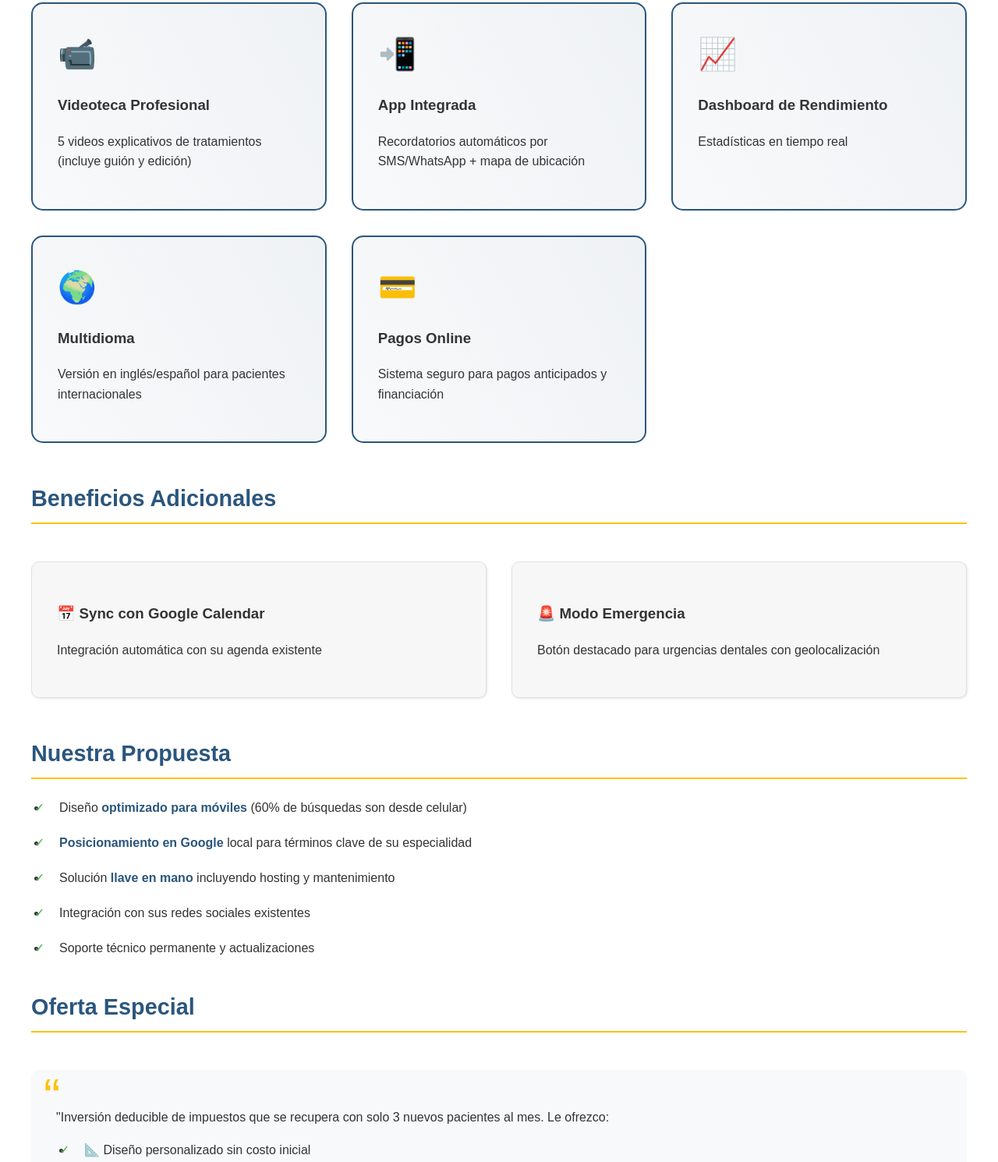
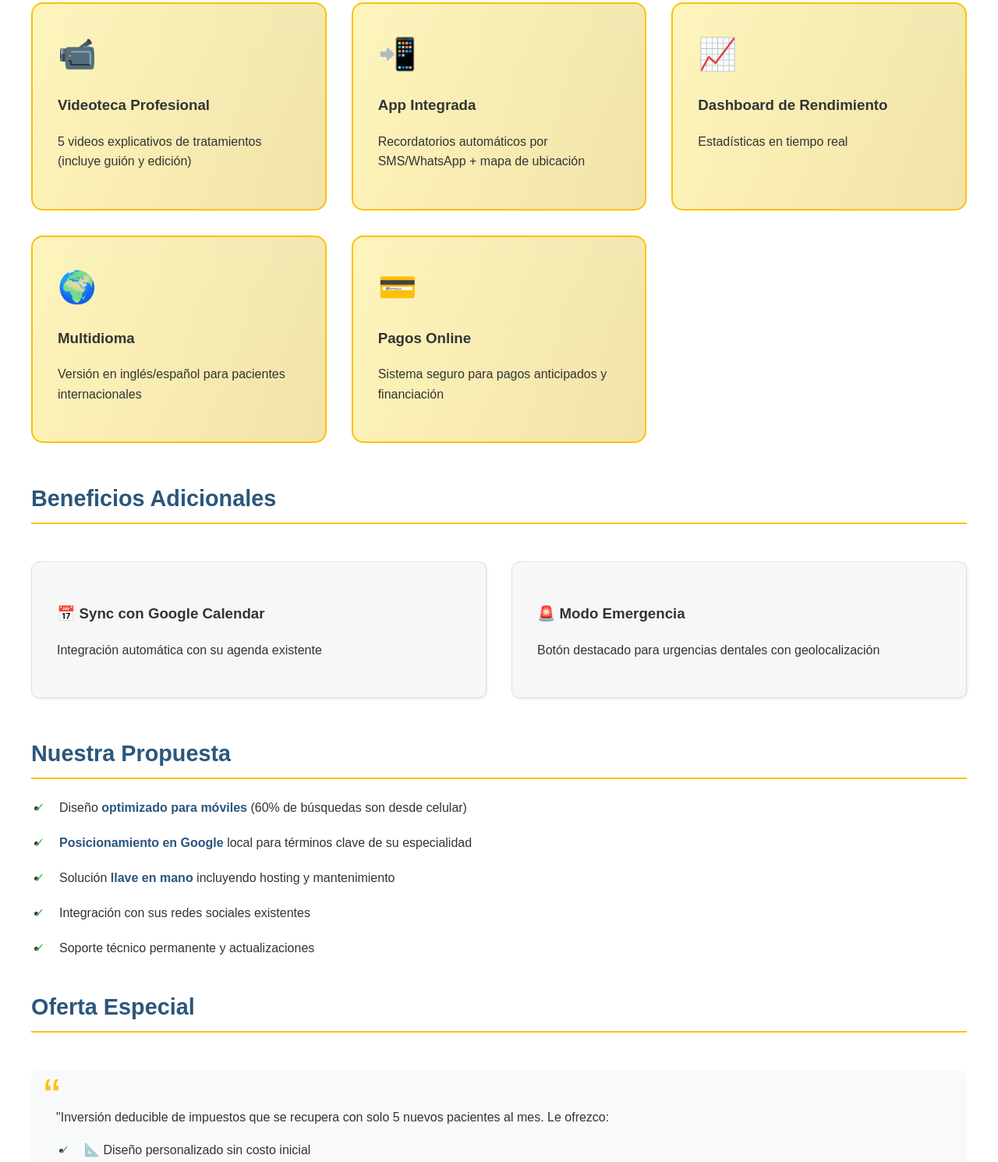
Before and after one commit to nottechguy/clinica-dental, a plain HTML site: page index.html in a window 1280 px wide. Shown: the part 1380-2870 px from the top of the page at 78% size. Drawn offline with Linux system fonts and the light colour scheme.

Commit message:
Change border, Change background to the .super-benefit element

```diff
--- a/index.html
+++ b/index.html
@@ -177,10 +177,10 @@
         }
 
         .super-benefit {
-            background: linear-gradient(135deg, #f8f9fa 0%, #ffffff 100%);
+            background: linear-gradient(135deg, #fff7be 0%, #ffedac 100%);
             padding: 2rem;
             border-radius: 15px;
-            border: 2px solid var(--primary-color);
+            border: 2px solid var(--accent-color);
             position: relative;
             overflow: hidden;
         }
@@ -342,7 +342,7 @@
         <section>
             <h2>Oferta Especial</h2>
             <div class="testimonial">
-                <p>"Inversión deducible de impuestos que se recupera con solo 3 nuevos pacientes al mes. Le ofrezco:</p>
+                <p>"Inversión deducible de impuestos que se recupera con solo 5 nuevos pacientes al mes. Le ofrezco:</p>
                 <ul>
                     <li>📐 Diseño personalizado sin costo inicial</li>
                     <li>📈 Estrategia SEO incluida</li>
```
